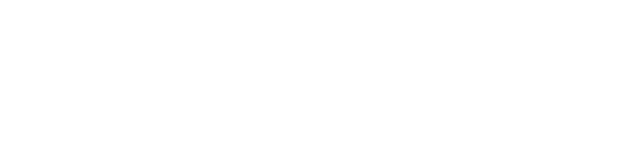
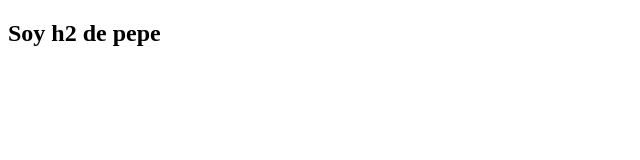
Before and after one commit to benjataide1/prueba, a plain HTML site: page archivo.html in a window 1280 px wide. Shown: the whole page, without its empty margins (0-640 px from the left). Drawn offline with Linux system fonts and the light colour scheme.

Commit message:
soyt un h2 en pepe

```diff
--- a/archivo.html
+++ b/archivo.html
@@ -12,5 +12,7 @@
 
     console.log("hola")
   </script>
+
+  <h2>Soy h2 de pepe</h2>
 </body>
 </html>
```
